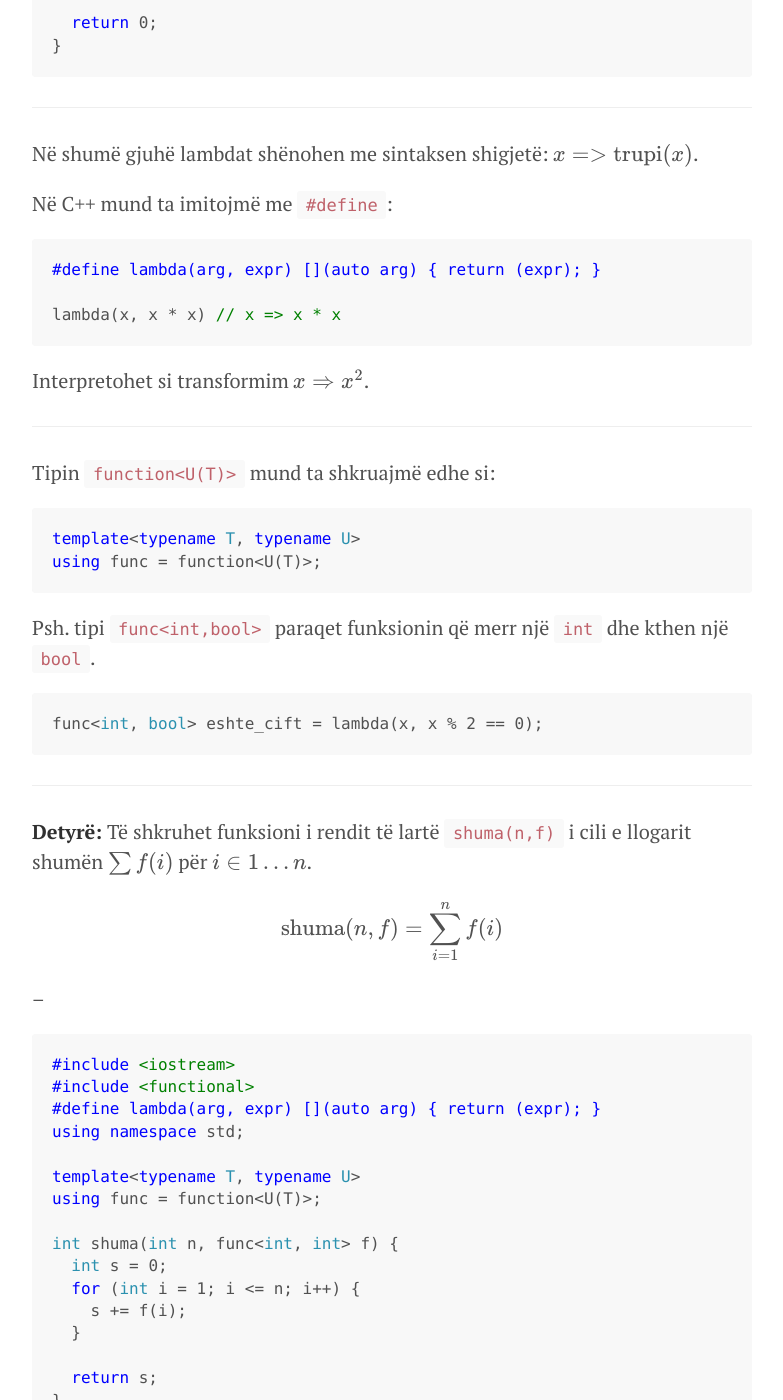
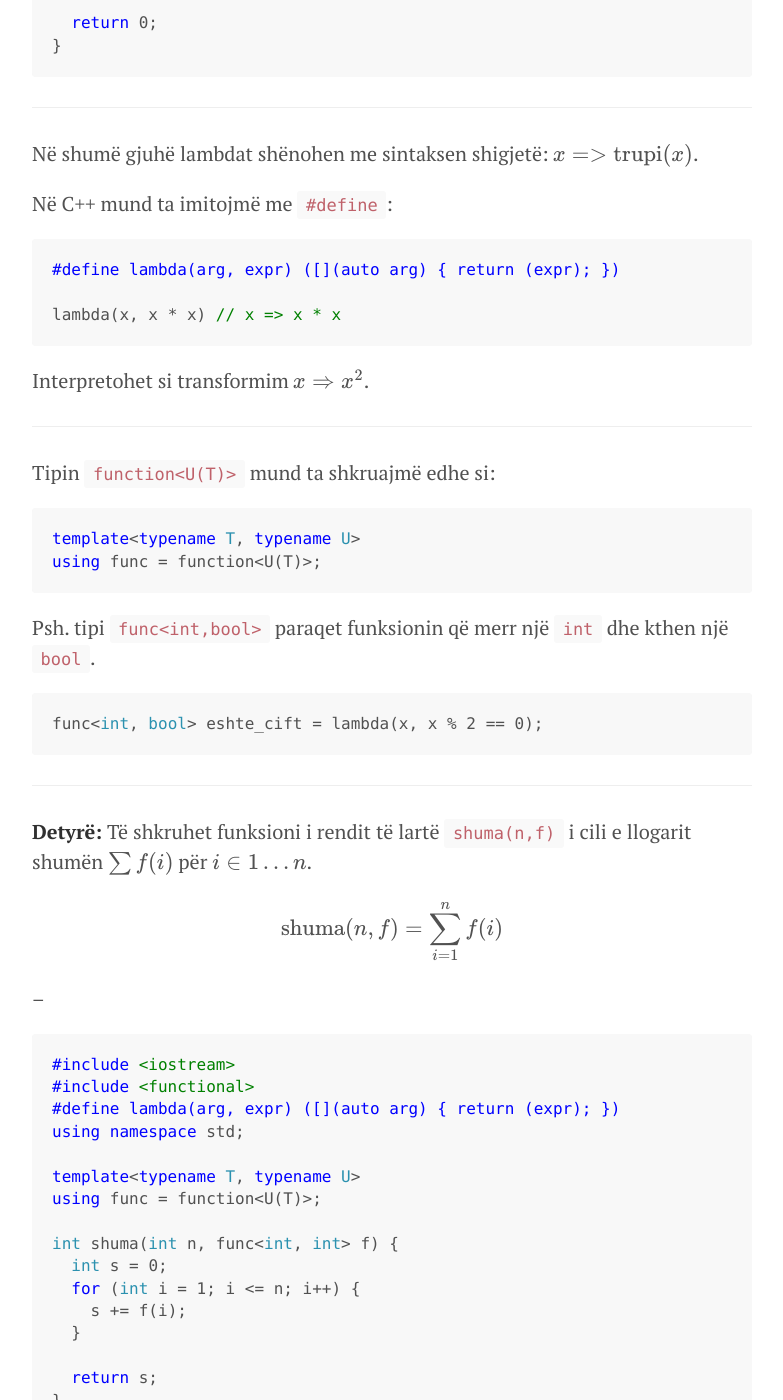
Before and after one commit to edongashi/edongashi.github.io, a Jekyll site: the page built from lendet/algoritmet-dhe-strukturat-e-te-dhenave/java3.md, in a window 1280 px wide and 1400 px high, scrolled down 8636 px. Shown: the whole window, without its empty margins (248-1031 px from the left). Built offline with Jekyll 4.4.1, drawn with Linux system fonts in a browser that asks for light colours; our own code applies the rules of GitHub Pages for plain Markdown files; formulas are drawn with MathJax 3; some of the changed text lies outside the part shown.

````diff
--- a/lendet/algoritmet-dhe-strukturat-e-te-dhenave/java3.md
+++ b/lendet/algoritmet-dhe-strukturat-e-te-dhenave/java3.md
@@ -34,9 +34,9 @@ Këto shprehje nuk janë doemos të lidhura me ndonjë identifikator.
 
 ---
 
-Funksioni si shprehje e ka tipin **function<U(T)>**.
+Funksioni si shprehje e ka tipin `function<U(T)>`.
 
-Ky funksion merr një argument **T** dhe kthen një vlerë **U**.
+Ky funksion merr një argument `T` dhe kthen një vlerë `U`.
 
 Ky tip gjendet në headerin `<functional>`.
 
@@ -45,7 +45,7 @@ Ky tip gjendet në headerin `<functional>`.
 Sintaksa për lambda shprehje:
 
 ```cpp
-[konteksti](tipi_arg1 arg1, tipi_arg2 arg2, ...) -> tipi_kthyes {
+[konteksti](tipi1 arg1, tipi2 arg2, ...) -> tipi_kthyes {
   ...
   return ...;
 }
@@ -364,7 +364,7 @@ Në shumë gjuhë lambdat shënohen me sintaksen shigjetë: $x => \text{trupi}(x
 Në C++ mund ta imitojmë me `#define`:
 
 ```cpp
-#define lambda(arg, expr) [](auto arg) { return (expr); }
+#define lambda(arg, expr) ([](auto arg) { return (expr); })
 
 lambda(x, x * x) // x => x * x
 ```
@@ -399,7 +399,7 @@ $$
 ```cpp
 #include <iostream>
 #include <functional>
-#define lambda(arg, expr) [](auto arg) { return (expr); }
+#define lambda(arg, expr) ([](auto arg) { return (expr); })
 using namespace std;
 
 template<typename T, typename U>
@@ -440,7 +440,7 @@ int main() {
 ```cpp
 #include <iostream>
 #include <string>
-#define lambda(arg, expr) [](auto arg) { return (expr); }
+#define lambda(arg, expr) ([](auto arg) { return (expr); })
 using namespace std;
 
 // Fatkeqësisht nuk mund ta shprehim F si function<bool(T)>
````
